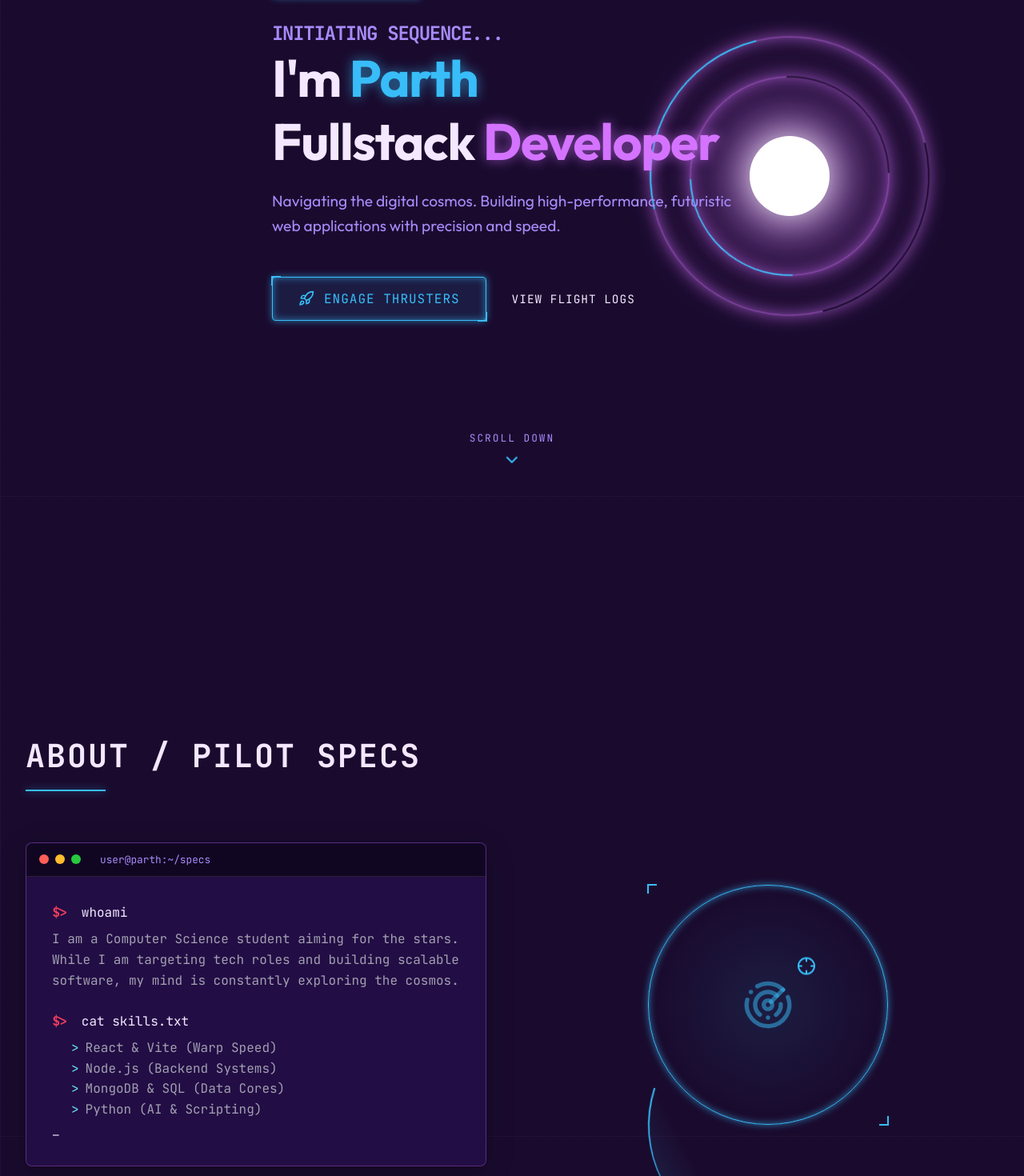
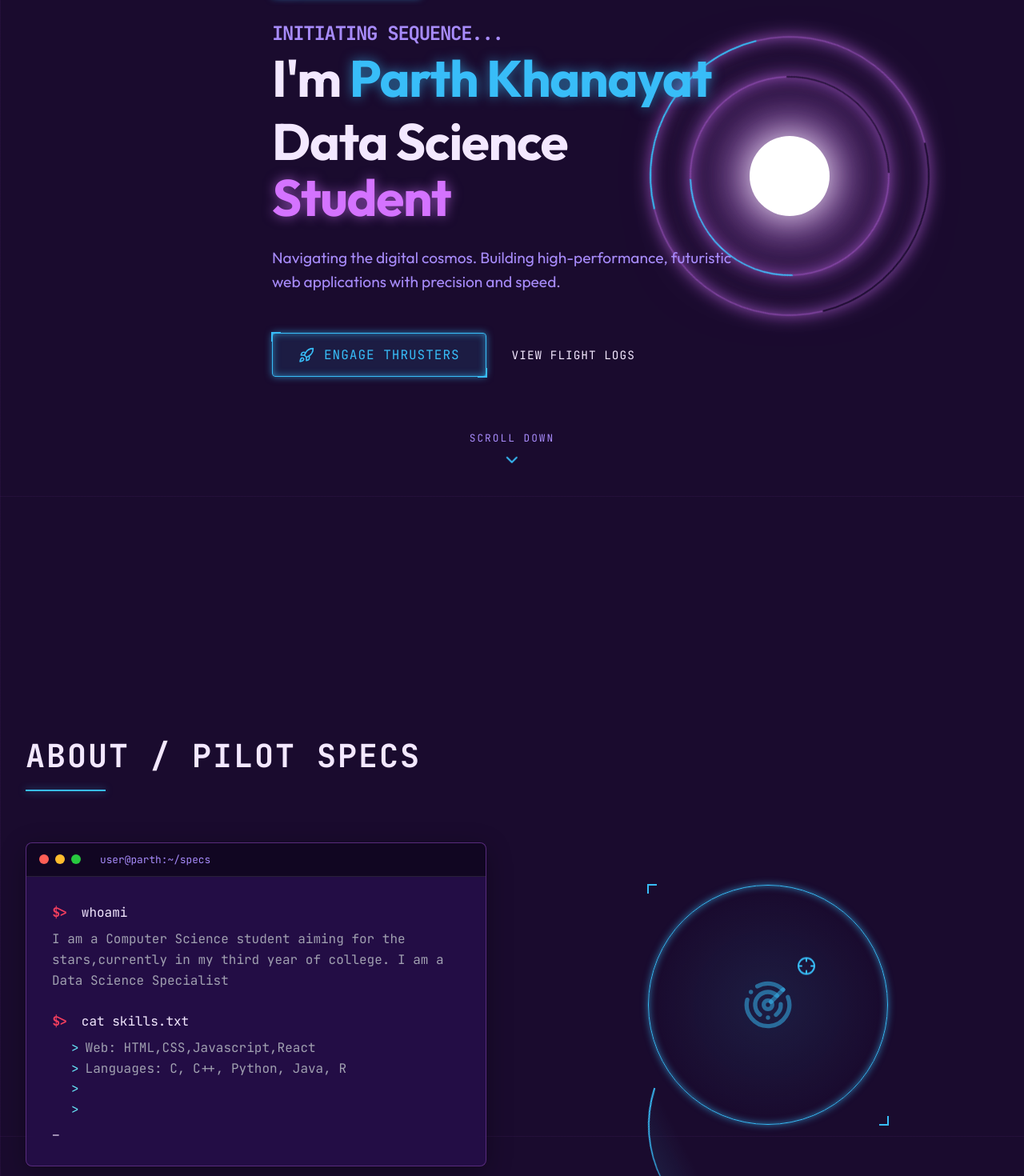
Before and after one commit to ParthKhanayat/Portfolio, a React (Vite) app: page / in a window 1280 px wide. Shown: the part 180-1650 px from the top of the page at 80% size. Built offline with nearby package versions, Linux system fonts and the light colour scheme.

Commit message:
edited the data1

```diff
--- a/src/components/About.jsx
+++ b/src/components/About.jsx
@@ -20,15 +20,16 @@ const About = () => {
           <div className="terminal-body">
             <p><span className="prompt">$&gt;</span> whoami</p>
             <p className="output">
-              I am a Computer Science student aiming for the stars. While I am targeting tech roles and building scalable software, my mind is constantly exploring the cosmos.
+              I am a Computer Science student aiming for the stars,currently in my third year of college.
+              I am a Data Science Specialist
             </p>
             <br />
             <p><span className="prompt">$&gt;</span> cat skills.txt</p>
             <ul className="skills-list output">
-              <li>React & Vite (Warp Speed)</li>
-              <li>Node.js (Backend Systems)</li>
-              <li>MongoDB & SQL (Data Cores)</li>
-              <li>Python (AI & Scripting)</li>
+              <li>Web: HTML,CSS,Javascript,React</li>
+              <li>Languages: C, C++, Python, Java, R </li>
+              <li></li>
+              <li></li>
             </ul>
             <span className="cursor blink">_</span>
           </div>
--- a/src/components/Hero.jsx
+++ b/src/components/Hero.jsx
@@ -12,8 +12,8 @@ const Hero = () => {
 
         <h1 className="hero-title">
           <span className="greeting">Initiating sequence...</span>
-          <span className="name">I'm <span className="highlight-cyan">Parth</span></span>
-          <span className="role">Fullstack <span className="highlight-purple">Developer</span></span>
+          <span className="name">I'm <span className="highlight-cyan">Parth Khanayat</span></span>
+          <span className="role">Data Science<span className="highlight-purple"> Student</span></span>
         </h1>
 
         <p className="hero-subtitle">
```
